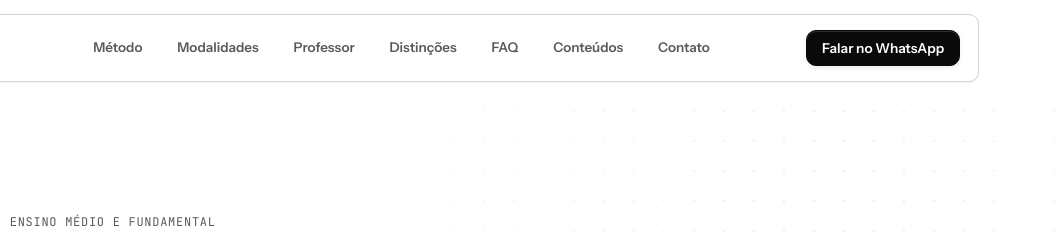
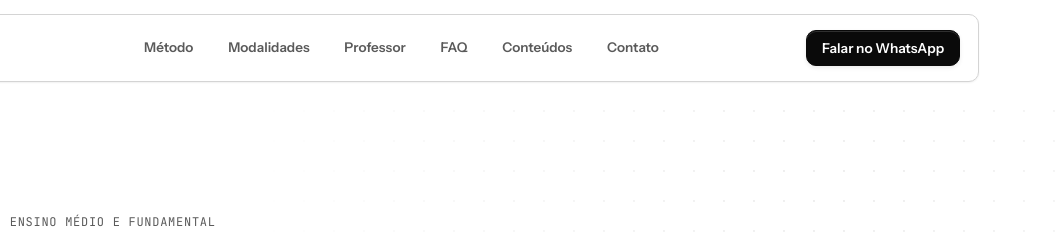
Before and after one commit to kaaylooon/lumion, a plain HTML site: page _site/index.html in a window 1280 px wide. Shown: the top 237 px of the page, 221-1280 px from the left. Drawn offline with Linux system fonts and the light colour scheme.

Commit message:
edit: design audit

```diff
--- a/_site/index.html
+++ b/_site/index.html
@@ -456,7 +456,7 @@
             display: inline-flex;
         }
 
-        @media (max-width: 1024px) {
+        @media (max-width: 1200px) {
             .nav {
                 position: absolute;
                 top: calc(100% + 0.6rem);
@@ -755,7 +755,7 @@
             padding-bottom: 1px;
         }
 
-        @media (max-width: 860px) {
+        @media (max-width: 1000px) {
             .problem-grid {
                 grid-template-columns: 1fr;
             }
@@ -803,13 +803,13 @@
             font-size: 0.9rem;
         }
 
-        @media (max-width: 980px) {
+        @media (max-width: 2048px) {
             .steps {
                 grid-template-columns: repeat(2, 1fr);
             }
         }
 
-        @media (max-width: 560px) {
+        @media (max-width: 1024px) {
             .steps {
                 grid-template-columns: 1fr;
             }
@@ -1654,7 +1654,6 @@
                 <a href="#como-funciona">Método</a>
                 <a href="#modalidades">Modalidades</a>
                 <a href="#professor">Professor</a>
-                <a href="#distincoes">Distinções</a>
                 <a href="#faq">FAQ</a>
                 <a href="#disciplinas">Conteúdos</a>
                 <a href="#contato">Contato</a>
```
Also changed, not shown: index.html (+4 -5 lines).
